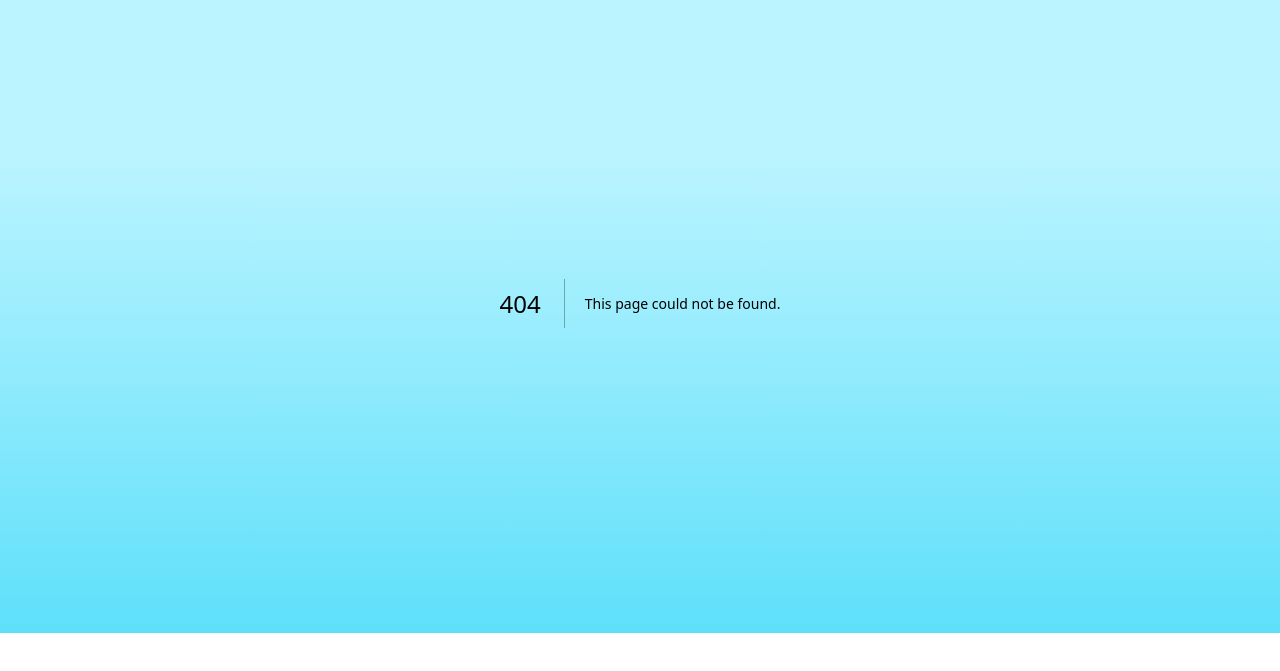
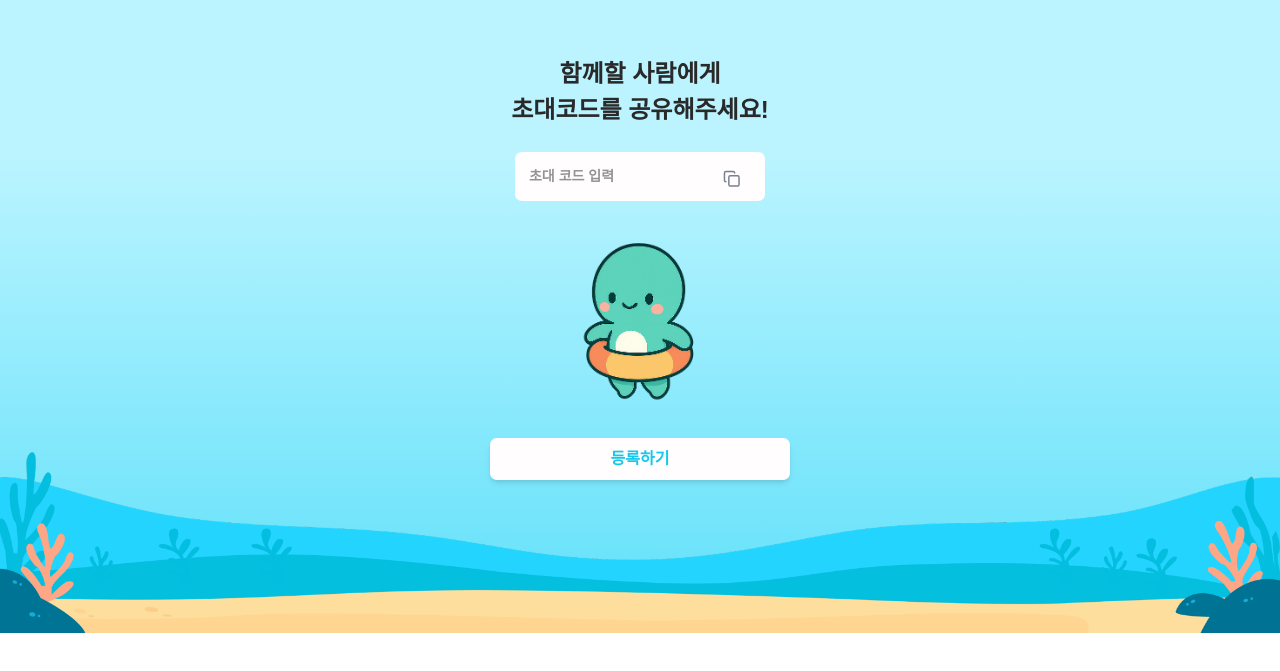
Before and after one commit to Sua90827/q-mate, a Next.js app in the folder front/: page /invite/invite in a window 1280 px wide. Before the commit this address had no page. Shown: the part 167-838 px from the top of the page. After the commit the page ends 800 px from the top, so only its background shows below. Built offline with nearby package versions, Linux system fonts and the light colour scheme; a web font is replaced by a local one.

Commit message:
초대 선택 화면/초대하기 화면 UI 구현

```diff
--- /dev/null
+++ b/front/src/app/invite/invite/page.tsx
@@ -0,0 +1,6 @@
+import Invite from '@/components/invite/Invite';
+import React from 'react';
+
+export default function page() {
+  return <Invite />;
+}
--- a/front/src/app/invite/page.tsx
+++ b/front/src/app/invite/page.tsx
@@ -0,0 +1,23 @@
+import { Button } from '@/components/common/Button';
+import Image from 'next/image';
+import React from 'react';
+
+export default function page() {
+  return (
+    <>
+      <div className="mb-10 font-Gumi text-24 text-center">
+        <p>버블리와 함께할 </p>
+        <p>방법을 선택해 주세요</p>
+      </div>
+      <Image src="/images/bubbley/bubbley_baby.png" alt="버블리 캐릭터" width={120} height={167} />
+      <div className="mt-10 flex flex-col gap-5">
+        <Button variant="invite" className="w-[300px] z-10">
+          초대하기
+        </Button>
+        <Button variant="primary" className="w-[300px] z-10">
+          초대 코드 입력하기
+        </Button>
+      </div>
+    </>
+  );
+}
--- a/front/src/app/invite/relationship_select/page.tsx
+++ b/front/src/app/invite/relationship_select/page.tsx
@@ -9,7 +9,7 @@ export default function page() {
         <p>버블리와 함께 기록할 사람의</p>
         <p>관계를 골라주세요</p>
       </div>
-      <Image src="/images/bubbley_baby.png" alt="버블리 캐릭터" width={120} height={167} />
+      <Image src="/images/bubbley/bubbley_baby.png" alt="버블리 캐릭터" width={120} height={167} />
       <div className="mt-10 flex flex-col gap-5">
         <Button variant="invite" className="w-[300px] z-10">
           연인
--- a/front/src/components/common/Button.tsx
+++ b/front/src/components/common/Button.tsx
@@ -14,6 +14,7 @@ const buttonVariants = cva(
         default: 'shadow-xs btn-default',
         outline: 'border-3 shadow-xs hover:bg-accent btn-outline',
         invite: 'bg-secondary text-primary py-4 shadow-md hover:bg-accent btn-invite',
+        primary: 'bg-primary text-secondary shadow-xs hover:bg-accent',
         icon: 'hover:opacity-80',
       },
       size: {
--- /dev/null
+++ b/front/src/components/invite/Invite.tsx
@@ -0,0 +1,46 @@
+'use client';
+import React, { useState } from 'react';
+import Image from 'next/image';
+import { Button } from '../common/Button';
+import { Copy } from 'lucide-react';
+
+export default function Invite() {
+  const [code, setCode] = useState();
+
+  //Clipboard API를 이용한 복사
+  const handleCopyClipBoard = async (text: string) => {
+    try {
+      await navigator.clipboard.writeText(text);
+      alert('클립보드에 링크가 복사되었습니다.');
+    } catch (e) {
+      alert('복사에 실패하였습니다');
+    }
+  };
+
+  return (
+    <>
+      <div className="mb-10 text-center">
+        <p className="font-Gumi text-24">함께할 사람에게</p>
+        <p className="font-Gumi text-24">초대코드를 공유해주세요!</p>
+        <div className="relative">
+          <input
+            type="text"
+            value={code}
+            placeholder="초대 코드 입력"
+            className="rounded-md pl-4 bg-secondary font-Pre text-14 py-4 mt-7 w-[250px]"
+            readOnly
+          />
+          <Copy
+            className="!w-5 !h-5 text-text-secondary absolute top-12 right-8"
+            onClick={() => handleCopyClipBoard(code!)}
+          />
+        </div>
+      </div>
+
+      <Image src="/images/bubbley/bubbley_baby.png" alt="버블리 캐릭터" width={120} height={167} />
+      <Button variant="invite" className="w-[300px] mt-10 z-10">
+        등록하기
+      </Button>
+    </>
+  );
+}
--- a/front/src/components/invite/Invited.tsx
+++ b/front/src/components/invite/Invited.tsx
@@ -15,11 +15,11 @@ export default function Invited() {
         <input
           type="text"
           placeholder="초대 코드 입력"
-          className="rounded-md pl-4 bg-secondary font-Pre text-14 py-3 mt-7 w-[250px]"
+          className="rounded-md pl-4 bg-secondary font-Pre text-14 py-4 mt-7 w-[250px]"
         />
       </div>
 
-      <Image src="/images/bubbley_baby.png" alt="버블리 캐릭터" width={120} height={167} />
+      <Image src="/images/bubbley/ bubbley_baby.png" alt="버블리 캐릭터" width={120} height={167} />
       <Button variant="invite" className="w-[300px] mt-10 z-10" onClick={() => setIsOpen(true)}>
         등록하기
       </Button>
--- a/front/src/components/invite/ui/InviteLayout.tsx
+++ /dev/null
@@ -1,24 +0,0 @@
-import Image from 'next/image';
-import React, { ReactNode } from 'react';
-
-export default function InviteLayout({ children }: { children: ReactNode }) {
-  return (
-    <div className="w-full h-full  flex flex-col items-center justify-center ">
-      <div className="absolute inset-0 pointer-events-none z-0">
-        <picture>
-          <source media="(max-width: 768px) " srcSet="/images/background_deco_M.png" />
-
-          <Image
-            src="/images/background_deco_W.png"
-            alt="배경 장식 이미지"
-            priority
-            fill
-            sizes="100vw"
-            className="object-cover object-bottom "
-          />
-        </picture>
-      </div>
-      {children}
-    </div>
-  );
-}
```
Also changed, not shown: front/src/app/invite/select/page.tsx (deleted), 1 other file (tests, documents, lock files or other folders).
